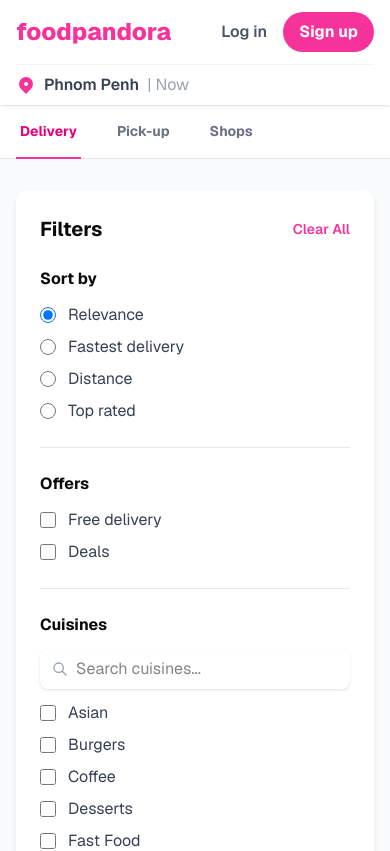
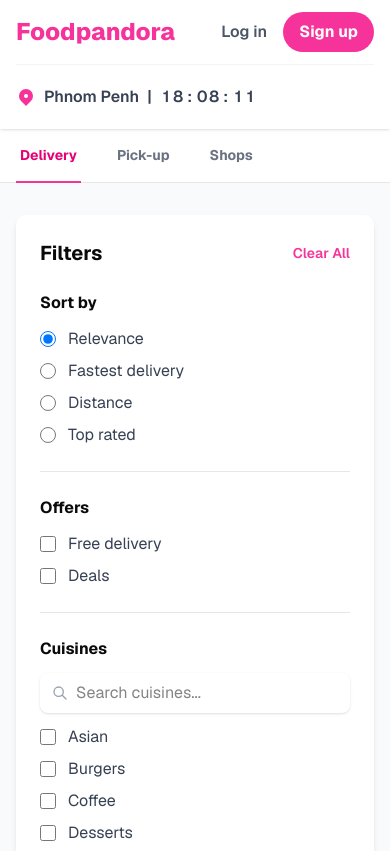
Before and after one commit to kheangmeng/nextjs-todo, a Next.js app: page /delivery in a window 390 px wide. Shown: the top 851 px of the page. Built offline with nearby package versions, Linux system fonts and the light colour scheme.

Commit message:
update delivery page and add menu

```diff
--- a/app/globals.css
+++ b/app/globals.css
@@ -152,3 +152,19 @@
   background: #2a9b3f;
   background: linear-gradient(90deg,rgba(42, 155, 63, 1) 0%, rgba(87, 199, 133, 1) 26%, rgba(121, 204, 122, 1) 53%, rgba(237, 221, 83, 1) 87%);
 }
+
+.loading-container {
+  margin-top: 22px;
+  display: flex;
+  justify-content: center;
+  align-items: start;
+  height: 100vh; /* Example for centering */
+}
+
+.loading-circle {
+  width: 20px;
+  height: 20px;
+  background-color: rgb(255, 112, 193);
+  border-radius: 50%;
+  margin: 0 5px;
+}
--- a/app/page.tsx
+++ b/app/page.tsx
@@ -1,6 +1,7 @@
 "use server"
 
 import { Suspense } from "react";
+import MenuLanding from "@/components/menu-landing";
 import { TodoTable } from "@/components/TodoTable";
 import { Loader2Icon } from "lucide-react";
 import { TodoResponse } from "@/types";
@@ -23,12 +24,15 @@
   }
 
   return (
-    <div className="font-sans grid grid-rows-[20px_1fr_20px] justify-items-center min-h-screen p-8 pb-20 gap-16 sm:p-20">
+    <div>
+      <div className="font-sans grid grid-rows-[20px_1fr_20px] justify-items-center min-h-[80vh] p-8 pb-20 gap-16 sm:p-20">
         <main className="flex flex-col gap-[15px] row-start-2 items-center sm:items-start">
           <Suspense fallback={<Loader2Icon className="mr-2 h-8 w-8 animate-spin" />}>
             <TodoTable todos={todos} />
           </Suspense>
         </main>
+      </div>
+      <MenuLanding />
       <footer className="row-start-3 flex gap-[24px] flex-wrap items-center justify-center">
         @Copyright Todo
       </footer>
--- a/components/delivery-landing/delivery-layout.tsx
+++ b/components/delivery-landing/delivery-layout.tsx
@@ -5,6 +5,7 @@
 import FilterSidebar from './filter-sidebar';
 import Tabs, { type TabBar } from './tab-bar';
 import Section from './Section';
+import TimeAnimation from '../time-animation'
 
 const allRestaurants = duplicateRestaurants();
 
@@ -23,7 +24,7 @@
   <header className="bg-white shadow-sm sticky top-0 z-50">
     <div className="container mx-auto px-4 sm:px-6 lg:px-8">
         <div className="flex items-center justify-between h-16">
-            <div className="text-2xl font-extrabold text-pink-500">foodpandora</div>
+          <div className="text-2xl font-extrabold text-pink-500">Foodpandora</div>
           <div className="flex-1 max-w-lg ml-8 hidden sm:block">
             <div className="relative">
               <div className="absolute inset-y-0 left-0 pl-3 flex items-center pointer-events-none"><SearchIcon /></div>
@@ -35,10 +36,11 @@
             <button className="bg-pink-500 text-white font-bold py-2 px-4 rounded-full hover:bg-pink-600 transition-colors">Sign up</button>
           </div>
         </div>
-        <div className="flex items-center py-2 border-t border-gray-100">
+        <div className="flex items-center py-2 border-t border-gray-100 text-gray-700 font-semibold">
           <LocationIcon />
-            <span className="font-semibold text-gray-700">Phnom Penh</span>
-            <span className="text-gray-400 ml-2">| Now</span>
+          <span>Phnom Penh</span>
+          <div className="ml-2"> | </div>
+          <div className="mt-4 ml-2"><TimeAnimation /></div>
         </div>
     </div>
   </header>
@@ -62,7 +64,26 @@
           </div>
           <div>
               <h4 className="font-bold text-white mb-3">Follow Us</h4>
-              <div className="flex space-x-4"><a href="#" className="hover:text-white">FB</a><a href="#" className="hover:text-white">IG</a><a href="#" className="hover:text-white">TW</a></div>
+              <div className="flex space-x-4">
+              <a href="#" className="hover:text-white">
+                <svg className="w-4 h-4" aria-hidden="true" xmlns="http://www.w3.org/2000/svg" fill="currentColor" viewBox="0 0 8 19">
+                  <path fillRule="evenodd" d="M6.135 3H8V0H6.135a4.147 4.147 0 0 0-4.142 4.142V6H0v3h2v9.938h3V9h2.021l.592-3H5V3.591A.6.6 0 0 1 5.592 3h.543Z" clipRule="evenodd"/>
+                  </svg>
+                  <span className="sr-only">Facebook page</span>
+                </a>
+              <a href="#" className="hover:text-white">
+                <svg className="w-4 h-4" aria-hidden="true" xmlns="http://www.w3.org/2000/svg" fill="currentColor" viewBox="0 0 21 16">
+                  <path d="M16.942 1.556a16.3 16.3 0 0 0-4.126-1.3 12.04 12.04 0 0 0-.529 1.1 15.175 15.175 0 0 0-4.573 0 11.585 11.585 0 0 0-.535-1.1 16.274 16.274 0 0 0-4.129 1.3A17.392 17.392 0 0 0 .182 13.218a15.785 15.785 0 0 0 4.963 2.521c.41-.564.773-1.16 1.084-1.785a10.63 10.63 0 0 1-1.706-.83c.143-.106.283-.217.418-.33a11.664 11.664 0 0 0 10.118 0c.137.113.277.224.418.33-.544.328-1.116.606-1.71.832a12.52 12.52 0 0 0 1.084 1.785 16.46 16.46 0 0 0 5.064-2.595 17.286 17.286 0 0 0-2.973-11.59ZM6.678 10.813a1.941 1.941 0 0 1-1.8-2.045 1.93 1.93 0 0 1 1.8-2.047 1.919 1.919 0 0 1 1.8 2.047 1.93 1.93 0 0 1-1.8 2.045Zm6.644 0a1.94 1.94 0 0 1-1.8-2.045 1.93 1.93 0 0 1 1.8-2.047 1.918 1.918 0 0 1 1.8 2.047 1.93 1.93 0 0 1-1.8 2.045Z"/>
+                </svg>
+                <span className="sr-only">Discord community</span>
+              </a>
+              <a href="#" className="hover:text-white">
+                <svg className="w-4 h-4" aria-hidden="true" xmlns="http://www.w3.org/2000/svg" fill="currentColor" viewBox="0 0 20 17">
+                  <path fillRule="evenodd" d="M20 1.892a8.178 8.178 0 0 1-2.355.635 4.074 4.074 0 0 0 1.8-2.235 8.344 8.344 0 0 1-2.605.98A4.13 4.13 0 0 0 13.85 0a4.068 4.068 0 0 0-4.1 4.038 4 4 0 0 0 .105.919A11.705 11.705 0 0 1 1.4.734a4.006 4.006 0 0 0 1.268 5.392 4.165 4.165 0 0 1-1.859-.5v.05A4.057 4.057 0 0 0 4.1 9.635a4.19 4.19 0 0 1-1.856.07 4.108 4.108 0 0 0 3.831 2.807A8.36 8.36 0 0 1 0 14.184 11.732 11.732 0 0 0 6.291 16 11.502 11.502 0 0 0 17.964 4.5c0-.177 0-.35-.012-.523A8.143 8.143 0 0 0 20 1.892Z" clipRule="evenodd"/>
+                </svg>
+                <span className="sr-only">Twitter page</span>
+              </a>
+            </div>
           </div>
       </div>
       <div className="border-t border-gray-700 mt-8 pt-8 text-center text-sm text-gray-400">&copy; {new Date().getFullYear()} foodpandora. All Rights Reserved.</div>
--- a/components/delivery-landing/restaurants-section.tsx
+++ b/components/delivery-landing/restaurants-section.tsx
@@ -1,6 +1,7 @@
 import React, { useState, useEffect, useRef, useCallback } from 'react';
 import { Restaurant } from './data';
 import Section from './Section';
+import LoadingDot from '../loading-dot';
 
 const StarIcon = () => (
   <svg xmlns="http://www.w3.org/2000/svg" className="h-4 w-4 text-yellow-400" viewBox="0 0 20 20" fill="currentColor">
@@ -66,7 +67,7 @@
           <p className="text-gray-500">Try adjusting your filters.</p>
         </div>
       )}
-      {loading && <div className="text-center col-span-full py-8 text-pink-500 font-semibold">Loading more...</div>}
+      {loading && <LoadingDot />}
     </Section>
   );
 };
--- /dev/null
+++ b/components/loading-dot.tsx
@@ -0,0 +1,66 @@
+import { motion } from "framer-motion";
+
+const containerVariants = {
+  start: {
+    transition: {
+      staggerChildren: 0.2, // Stagger animations of child elements
+    },
+  },
+  end: {
+    transition: {
+      staggerChildren: 0.2,
+    },
+  },
+};
+
+const circleVariants = {
+  start: {
+    y: "0%", // Initial position
+  },
+  end: {
+    y: "100%", // End position for a bouncing effect
+  },
+};
+export default function Loader() {
+  return (
+    <motion.div
+      variants={containerVariants}
+      initial="start"
+      animate="end"
+      className="loading-container" // Apply CSS for layout
+    >
+      <motion.span
+        variants={circleVariants}
+        transition={{
+          duration: 0.5,
+          repeat: Infinity,
+          repeatType: "reverse", // Bounce back
+          ease: "easeInOut",
+        }}
+        className="loading-circle" // Apply CSS for styling
+      />
+      <motion.span
+        variants={circleVariants}
+        transition={{
+          delay: 0.1, // Stagger delay
+          duration: 0.5,
+          repeat: Infinity,
+          repeatType: "reverse",
+          ease: "easeInOut",
+        }}
+        className="loading-circle"
+      />
+      <motion.span
+        variants={circleVariants}
+        transition={{
+          duration: 0.5,
+          repeat: Infinity,
+          repeatType: "reverse",
+          ease: "easeInOut",
+        }}
+        className="loading-circle"
+      />
+      {/* Add more circles as needed */}
+    </motion.div>
+  );
+};
--- /dev/null
+++ b/components/menu-landing.tsx
@@ -0,0 +1,30 @@
+import Link from "next/link";
+import { Button } from "./ui/button";
+
+export default function MenuLanding() {
+  return (
+    <div>
+      <h1 className="text-center text-2xl font-bold py-4">Menu Landing Pangs</h1>
+      <div className="grid auto-rows-min gap-4 md:grid-cols-3">
+        <Button asChild>
+          <Link href="/blog">Blog</Link>
+        </Button>
+        <Button asChild>
+          <Link href="/company">Company</Link>
+        </Button>
+        <Button asChild>
+          <Link href="/mobile-shop">Mobile shop</Link>
+        </Button>
+        <Button asChild>
+          <Link href="/product">Product</Link>
+        </Button>
+        <Button asChild>
+          <Link href="/delivery">Delivery</Link>
+        </Button>
+        {/* <div className="bg-muted/50 aspect-video rounded-xl"></div>
+        <div className="bg-muted/50 aspect-video rounded-xl"></div>
+        <div className="bg-muted/50 aspect-video rounded-xl"></div> */}
+      </div>
+    </div>
+  )
+}
--- /dev/null
+++ b/components/time-animation.tsx
@@ -0,0 +1,82 @@
+import React, { useState, useEffect } from 'react';
+import { motion, useTime, useTransform, AnimatePresence } from 'framer-motion';
+
+// This component handles the animation for a single character (0-9).
+const Digit = ({ value }: { value: string }) => {
+  return (
+    <div className="relative h-8 overflow-hidden w-3 flex justify-center items-center">
+      {/* AnimatePresence allows us to animate components when they are removed
+        (the old digit) and when they are added (the new digit).
+      */}
+      <AnimatePresence initial={false}>
+        <motion.span
+          key={value}
+          initial={{ y: '100%' }} // Start the new digit from the bottom
+          animate={{ y: '0%' }}   // Move to the centered position
+          exit={{ y: '-100%' }}  // Slide the old digit out to the top
+          transition={{
+            type: "tween",
+            ease: [0.2, 0.65, 0.3, 0.9], // Custom easing for a snappier flip
+            duration: 0.4
+          }}
+          className="block tracking-tighter absolute inset-0 text-center"
+          style={{ lineHeight: 1 }}
+        >
+          {value}
+        </motion.span>
+      </AnimatePresence>
+    </div>
+  );
+};
+
+// --- Time Segment Component (Groups two Digits) ---
+const TimeSegment = ({ value, label }: { value: string, label: string }) => {
+  // Split the two-character string (e.g., "05") into an array of characters
+  const digits = Array.from(value);
+
+  return (
+    <div className="flex flex-col items-center justify-center text-center">
+      <div className="flex items-center justify-center">
+        {/* Render two Digit components */}
+        {digits.map((digit, index) => (
+          // Use index as a stable key for the container, and pass the character as the value
+          <Digit key={index} value={digit} />
+        ))}
+      </div>
+        {/* <span className="text-sm md:text-lg text-teal-200 mt-2 uppercase tracking-widest opacity-80">
+          {label}
+        </span> */}
+    </div>
+  );
+};
+
+export default function App () {
+  const [time, setTime] = useState(new Date());
+
+  useEffect(() => {
+    // Update the time state every 1000 milliseconds (1 second)
+    const timerId = setInterval(() => setTime(new Date()), 1000);
+
+    // Cleanup the interval on component unmount
+    return () => clearInterval(timerId);
+  }, []);
+
+  // Format time components
+  const hours = String(time.getHours()).padStart(2, '0');
+  const minutes = String(time.getMinutes()).padStart(2, '0');
+  const seconds = String(time.getSeconds()).padStart(2, '0');
+
+  return (
+    <div className="flex items-center justify-center">
+      <TimeSegment value={hours} label="Hours" />
+      <div className="relative h-8 overflow-hidden w-3">
+        <div style={{ lineHeight: 1 }} className="text-center">:</div>
+      </div>
+      <TimeSegment value={minutes} label="Minutes" />
+      <div className="relative h-8 overflow-hidden w-3">
+        <div style={{ lineHeight: 1 }} className="text-center">:</div>
+      </div>
+      <TimeSegment value={seconds} label="Seconds" />
+    </div>
+  );
+};
```
Lines whose indentation alone changed are shown as unchanged.
